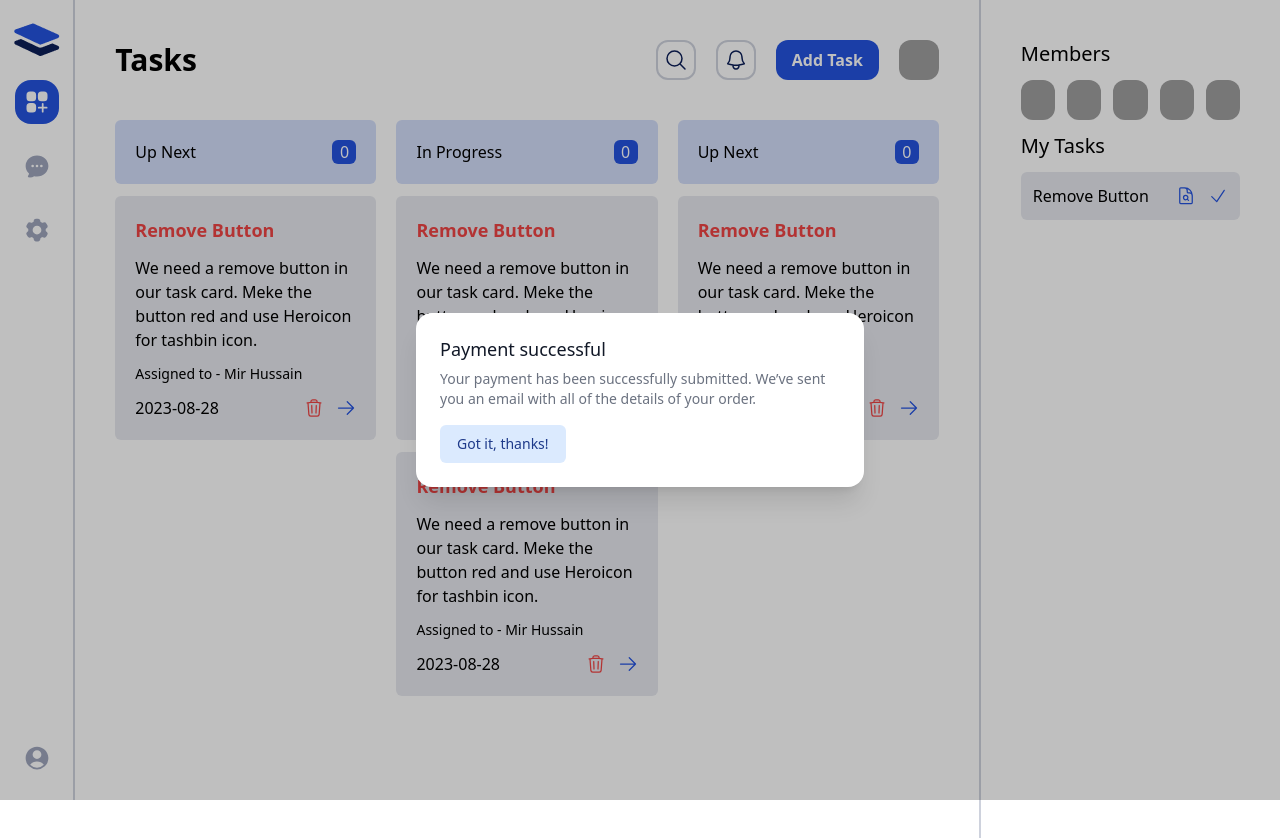
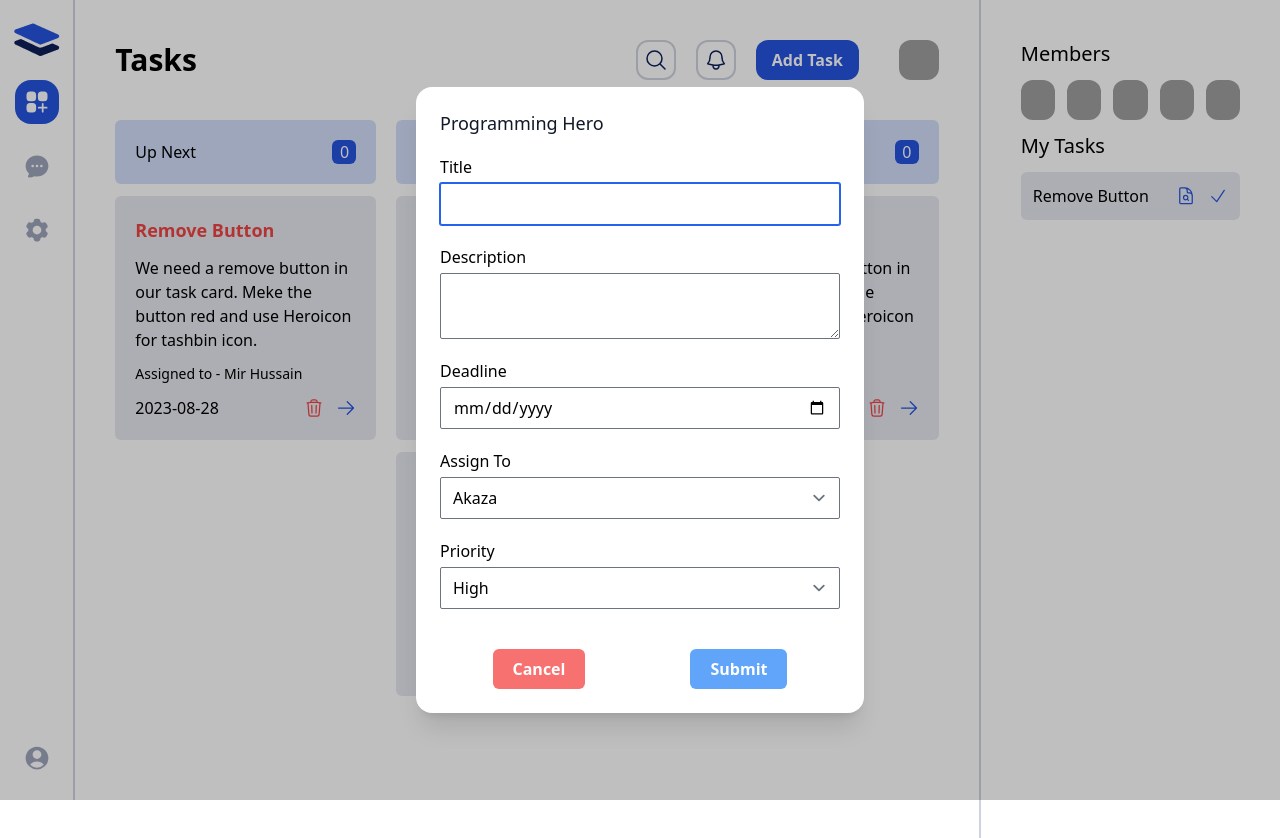
Before and after one commit to rakib8680/to-do-app-with-Redux, a React (Vite) app: page / in a window 1280 px wide. Both pictures are taken after a click on the button "Add Task". Shown: the top 838 px of the page. Built offline with nearby package versions, Linux system fonts and the light colour scheme; grey boxes are pictures that could not be loaded.

Commit message:
form created

```diff
--- a/package.json
+++ b/package.json
@@ -20,7 +20,7 @@
     "react-router-dom": "^6.15.0"
   },
   "devDependencies": {
-    "@tailwindcss/forms": "^0.5.5",
+    "@tailwindcss/forms": "^0.5.6",
     "@types/react": "^18.2.15",
     "@types/react-dom": "^18.2.7",
     "@vitejs/plugin-react": "^4.0.3",
--- /dev/null
+++ b/src/components/tasks/AddTaskModal.jsx
@@ -0,0 +1,71 @@
+import React from 'react';
+import Modal from '../ui/Modal';
+import { useForm } from "react-hook-form";
+
+const AddTaskModal = ({ isOpen, setIsOpen }) => {
+
+    const { register, handleSubmit, formState: { errors } } = useForm();
+    const onSubmit = data => console.log(data);
+
+
+    return (
+        <div>
+            <Modal isOpen={isOpen} setIsOpen={setIsOpen} title="Programming Hero">
+                <form onSubmit={handleSubmit(onSubmit)}>
+                    <div className='flex flex-col gap-1 mt-5 mb-5' >
+                        <label htmlFor="title">Title</label>
+                        <input type='text' id='title' {...register("name")} className="rounded-sm" />
+                    </div>
+
+                    <div className='flex flex-col gap-1 mb-5' >
+                        <label htmlFor="title">Description</label>
+                        <textarea type='text' id='description' {...register("description")} className="rounded-sm" />
+                    </div>
+
+                    <div className='flex flex-col gap-1 mb-5' >
+                        <label htmlFor="title">Deadline</label>
+                        <input type='date' id='date' {...register("date")} className="rounded-sm" />
+                    </div>
+
+                    <div className='flex flex-col gap-1 mb-5' >
+                        <label htmlFor="title">Assign To</label>
+                        <select
+
+                            id='assignTo'
+                            {...register("assignTo")} className="rounded-sm"
+                        >
+                            <option value="Akaza">Akaza</option>
+                            <option value="Muzan">Muzan</option>
+                            <option value="Zenitsu">Zenitsu</option>
+                            <option value="Levi Ackerman">Levi Ackerman</option>
+                            <option value="Madara Uchiha">Madara Uchiha</option>
+                            <option value="Yoriichi">Yoriichi</option>
+                            <option value="Muzan kibutsuji">Muzan kibutsuji</option>
+                        </select>
+                    </div>
+
+                    <div className='flex flex-col gap-1 mb-5' >
+                        <label htmlFor="title">Priority</label>
+                        <select
+
+                            id='priority'
+                            {...register("priority")} className="rounded-sm"
+                        >
+                            <option defaultValue value="High">High</option>
+                            <option value="Medium">Medium</option>
+                            <option value="Low">Low</option>
+                        </select>
+                    </div>
+
+                    <div className='flex justify-around pt-5'>
+                        <button type='button' className='bg-red-400 px-5 py-2 text-white rounded-md font-semibold'>Cancel</button>
+                        <button type='submit'  className='bg-blue-400 px-5 py-2 text-white rounded-md font-semibold' >Submit</button>
+                    </div>
+
+                </form>
+            </Modal>
+        </div>
+    );
+};
+
+export default AddTaskModal;
--- a/src/components/ui/Modal.jsx
+++ b/src/components/ui/Modal.jsx
@@ -1,7 +1,7 @@
 import { Dialog, Transition } from '@headlessui/react'
 import { Fragment } from 'react'
 
-export default function Modal({isOpen, setIsOpen}) {
+export default function Modal({ isOpen, setIsOpen, title, children }) {
 
     function closeModal() {
         setIsOpen(false)
@@ -39,24 +39,9 @@ export default function Modal({isOpen, setIsOpen}) {
                                         as="h3"
                                         className="text-lg font-medium leading-6 text-gray-900"
                                     >
-                                        Payment successful
+                                        {title}
                                     </Dialog.Title>
-                                    <div className="mt-2">
-                                        <p className="text-sm text-gray-500">
-                                            Your payment has been successfully submitted. We’ve sent
-                                            you an email with all of the details of your order.
-                                        </p>
-                                    </div>
-
-                                    <div className="mt-4">
-                                        <button
-                                            type="button"
-                                            className="inline-flex justify-center rounded-md border border-transparent bg-blue-100 px-4 py-2 text-sm font-medium text-blue-900 hover:bg-blue-200 focus:outline-none focus-visible:ring-2 focus-visible:ring-blue-500 focus-visible:ring-offset-2"
-                                            onClick={closeModal}
-                                        >
-                                            Got it, thanks!
-                                        </button>
-                                    </div>
+                                    {children}
                                 </Dialog.Panel>
                             </Transition.Child>
                         </div>
--- a/src/pages/Tasks.jsx
+++ b/src/pages/Tasks.jsx
@@ -1,8 +1,8 @@
 import { BellIcon, MagnifyingGlassIcon } from '@heroicons/react/24/outline';
 import { useState } from 'react';
+import AddTaskModal from '../components/tasks/AddTaskModal';
 import MyTasks from '../components/tasks/MyTasks';
 import TaskCard from '../components/tasks/TaskCard';
-import Modal from '../components/ui/Modal';
 
 const Tasks = () => {
   const [isOpen, setIsOpen] = useState(false)
@@ -23,7 +23,7 @@ const Tasks = () => {
             </button>
             <button onClick={() => setIsOpen(!isOpen)} className="btn btn-primary">Add Task</button>
 
-            <Modal isOpen={isOpen} setIsOpen={setIsOpen} />
+            <AddTaskModal isOpen={isOpen} setIsOpen={setIsOpen}/>
 
             <div className="h-10 w-10 rounded-xl overflow-hidden">
               <img
```
Also changed, not shown: 2 other files (tests, documents, lock files or other folders).
